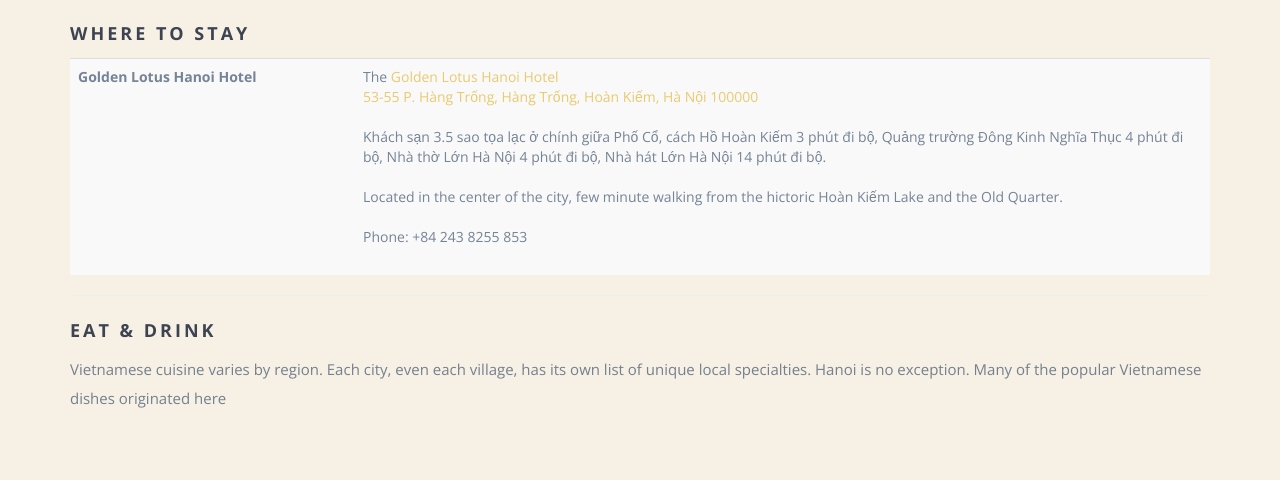
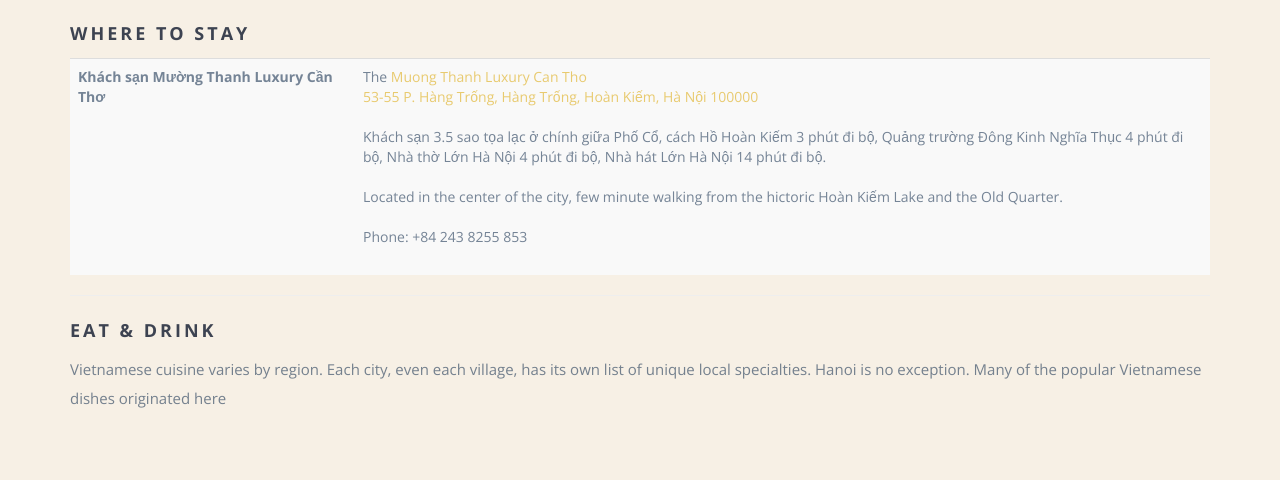
Before and after one commit to quananhle/django-wedding, a Django app: template bigday/templates/registration/cantho.html in a window 1280 px wide. Shown: the part 930-1410 px from the top of the page. Run offline with Django 3.2, Linux system fonts and the light colour scheme; the template is opened without the code that fills it, so the values that code supplies are empty; some libraries are stand-ins or nearby versions.

Commit message:
Add details for cantho.html

```diff
--- a/bigday/templates/registration/cantho.html
+++ b/bigday/templates/registration/cantho.html
@@ -47,9 +47,9 @@
 
                     <table class="table table-striped">
                         <tr>
-                            <th class="col-md-3">Golden Lotus Hanoi Hotel</th>
+                            <th class="col-md-3">Khách sạn Mường Thanh Luxury Cần Thơ</th>
                             <td>
-                                The <a href="https://www.expedia.com.vn/Hanoi-Khach-San-Golden-Lotus-Luxury-Hotel.h6129645.Thong-tin-khach-san">Golden Lotus Hanoi Hotel</a>
+                                The <a href="https://www.expedia.com.vn/Hanoi-Khach-San-Golden-Lotus-Luxury-Hotel.h6129645.Thong-tin-khach-san">Muong Thanh Luxury Can Tho</a>
                                 <address>
                                     <a href="https://goo.gl/maps/SDE1unGWYnM9GLgs9">
                                         53-55 P. Hàng Trống, Hàng Trống, Hoàn Kiếm, Hà Nội 100000<br>
```
